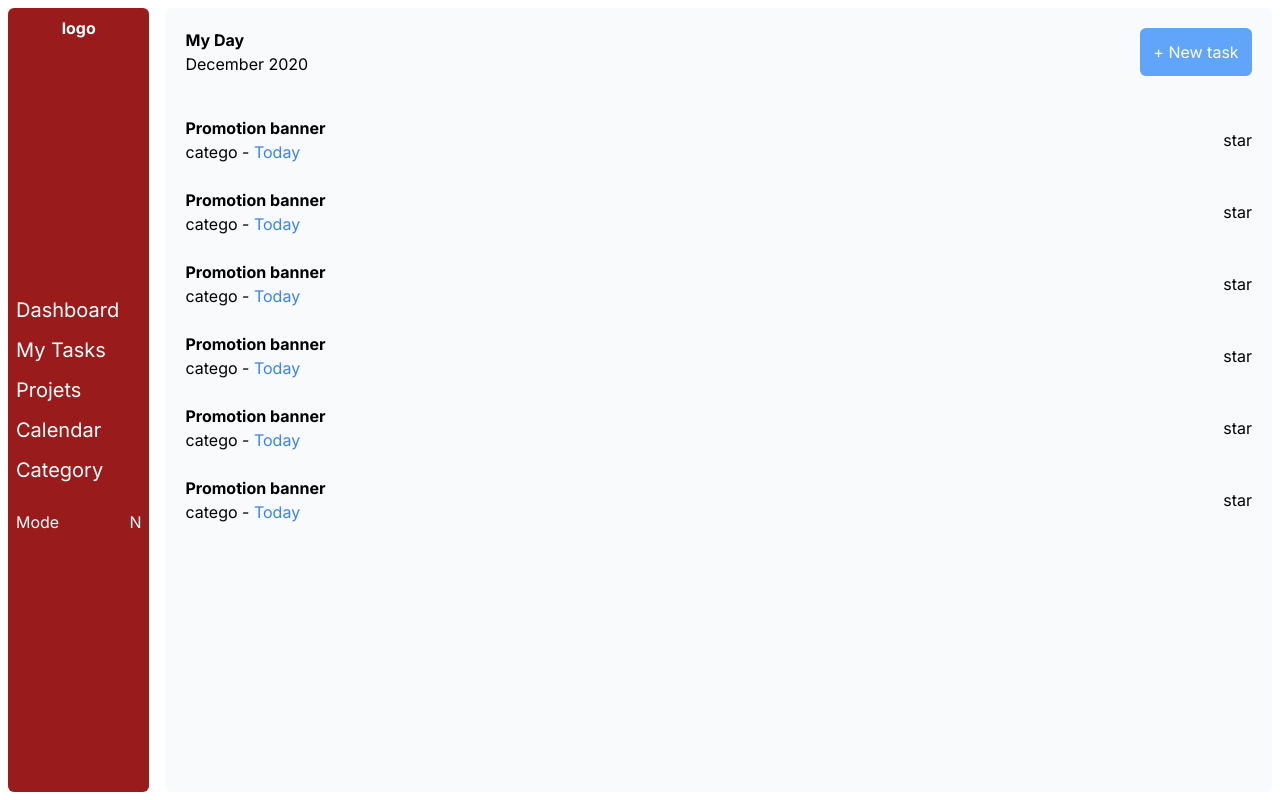
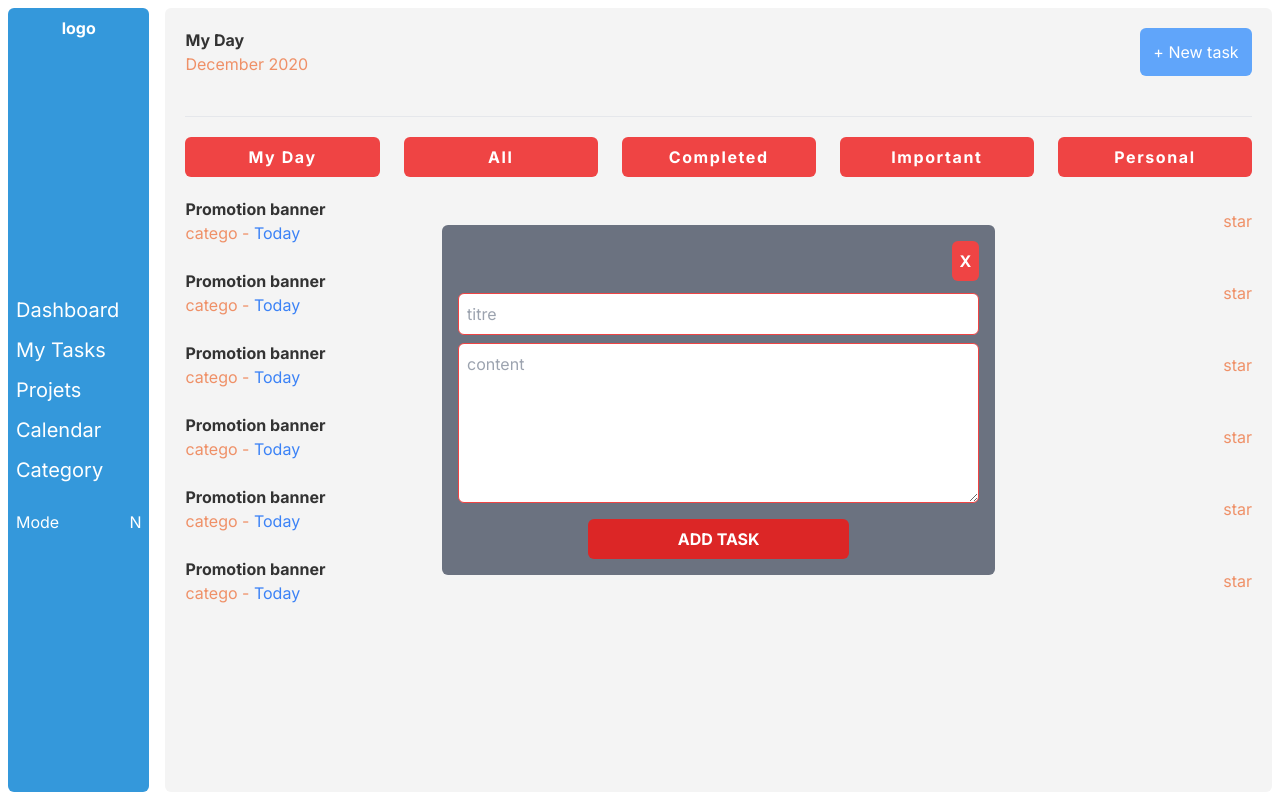
Before and after one commit to steeven-louk/task_manager, a Next.js app: page /tasks in a window 1280 px wide. Both pictures are taken after a click on the button "+ New task". Built offline with nearby package versions, Linux system fonts and the light colour scheme.

Commit message:
mise en place temporaire des couleurs du site

```diff
--- a/src/app/components/Sidebar.tsx
+++ b/src/app/components/Sidebar.tsx
@@ -7,7 +7,7 @@ interface Props {
 
 export const Sidebar = (props: Props) => {
     return (
-        <div className='rounded-md p-2 bg-red-800 text-white flex flex-col h-[calc(100vh-1rem)] w-40'>
+        <div className='sidebar rounded-md p-2 bg-red-800 text-white flex flex-col h-[calc(100vh-1rem)] w-40'>
            <div className="logo flex">
             <span className='font-bold mx-auto flex'>logo</span>
            </div>
--- a/src/app/globals.css
+++ b/src/app/globals.css
@@ -12,5 +12,22 @@ body{
   display: flex;
   gap: 1rem;
   padding: .5rem;
-  overflow: hidden
+  overflow: hidden;
 }
+
+.container{
+  background: #F4F4F4;
+  color: #e74c;
+}
+
+.sidebar{
+  background: #3498DB;
+}
+
+h1,h2,h3{
+  color: #333333
+}
+
+p{
+  color: #666666;
+}
--- a/src/app/page.tsx
+++ b/src/app/page.tsx
@@ -1,8 +1,9 @@
+import Link from "next/link";
 import Header from "./components/Header";
 
 export default function Home() {
   return (
-    <main className="min-h-screen w-full stroke-lime-100">
+    <main className="container p-4 rounded-md w-full">
       <Header/>
       <div className="flex gap-4 mt-5">
         <div className="recent-projet flex-1">
@@ -40,7 +41,9 @@ export default function Home() {
         <div className="recent-task flex-1">
         <div className="head flex w-full mb-5 justify-between">
             <h2 className="font-bold">Recent tasks</h2>
-            <span className="text-gray-300">view all</span>
+            <span className="text-gray-300">
+              <Link href={"/tasks"}>view all</Link>
+            </span>
           </div>
 
           <div className="task_container flex flex-col gap-4">
--- a/src/app/tasks/page.tsx
+++ b/src/app/tasks/page.tsx
@@ -1,6 +1,21 @@
 "use client"
 import React,{useState} from 'react'
 import Task from './[id]/page';
+
+const T =({setModal})=>{
+  return(
+    <>
+      <form className="modal my-auto mx-auto flex flex-col p-4 bg-gray-500 rounded-md w-1/2 h-[350px] absolute top-0 bottom-0 left-0 right-0 justify-center">
+        <div className="modal-head mb-3">
+          <button onClick={()=>setModal(false)} className='block ms-auto p-2 rounded-md bg-red-500 w-fit text-white font-bold'>X</button>
+        </div>
+      <input type="text" placeholder='titre' className='p-2 mb-2 rounded-md  border border-red-500' />
+        <textarea name="" placeholder='content' className='p-2 rounded-md border border-red-500' id="" cols="30" rows="10"></textarea>
+        <button className='p-2 w-1/2 rounded-md font-bold uppercase transition-all text-white bg-red-600 mt-4 mx-auto hover:bg-red-500'>add task</button>
+      </form>
+    </>
+  )
+}
 
 const Tasks = () => {
   const [modal, setModal] = useState(false)
@@ -11,15 +26,23 @@ const Tasks = () => {
   modal? <Task /> : ''
 
   return (
-    <div className='container rounded-md bg-slate-50 p-5'>
+    <div className='container relative rounded-md bg-slate-50 p-5'>
       <div className="head flex mb-10 justify-between">
         <div className="day">
           <h2 className="font-bold capitalize">my day</h2>
           <span>December 2020</span>
         </div>
-        <button className="rounded-md bg-blue-400 w-[7rem] text-white">+ New task</button>
+        <button onClick={showModal} className="rounded-md bg-blue-400 w-[7rem] text-white">+ New task</button>
       </div>
+      <hr className='mb-5'/>
 
+      <div className="filtre flex gap-6 justify-center">
+        <button className='capitalize tracking-widest flex-1 bg-red-500 rounded-md p-2 font-bold text-white mb-5 '>my day</button>
+        <button className='capitalize tracking-widest flex-1 bg-red-500 rounded-md p-2 font-bold text-white mb-5 '>all</button>
+        <button className='capitalize tracking-widest flex-1 bg-red-500 rounded-md p-2 font-bold text-white mb-5 '>completed</button>
+        <button className='capitalize tracking-widest flex-1 bg-red-500 rounded-md p-2 font-bold text-white mb-5 '>important</button>
+        <button className='capitalize tracking-widest flex-1 bg-red-500 rounded-md p-2 font-bold text-white mb-5 '>Personal</button>
+      </div>
       <div className="task__container gap-6 flex flex-col">
         <div className="task flex">
           <div className="flex-1">
@@ -31,7 +54,7 @@ const Tasks = () => {
           <span className='flex-1 text-end my-auto'>star</span>
         </div>
 
-        <div className="task flex cursor-pointer" onClick={showModal}>
+        <div className="task flex cursor-pointer" >
           <div className="flex-1">
             <h2 className="font-bold">Promotion banner</h2>
             <div className="bottom">
@@ -80,6 +103,7 @@ const Tasks = () => {
           </div>
           <span className='flex-1 text-end my-auto'>star</span>
         </div>
+        {modal && <T setModal={setModal}/>}
       </div>
     </div>
   )
```
